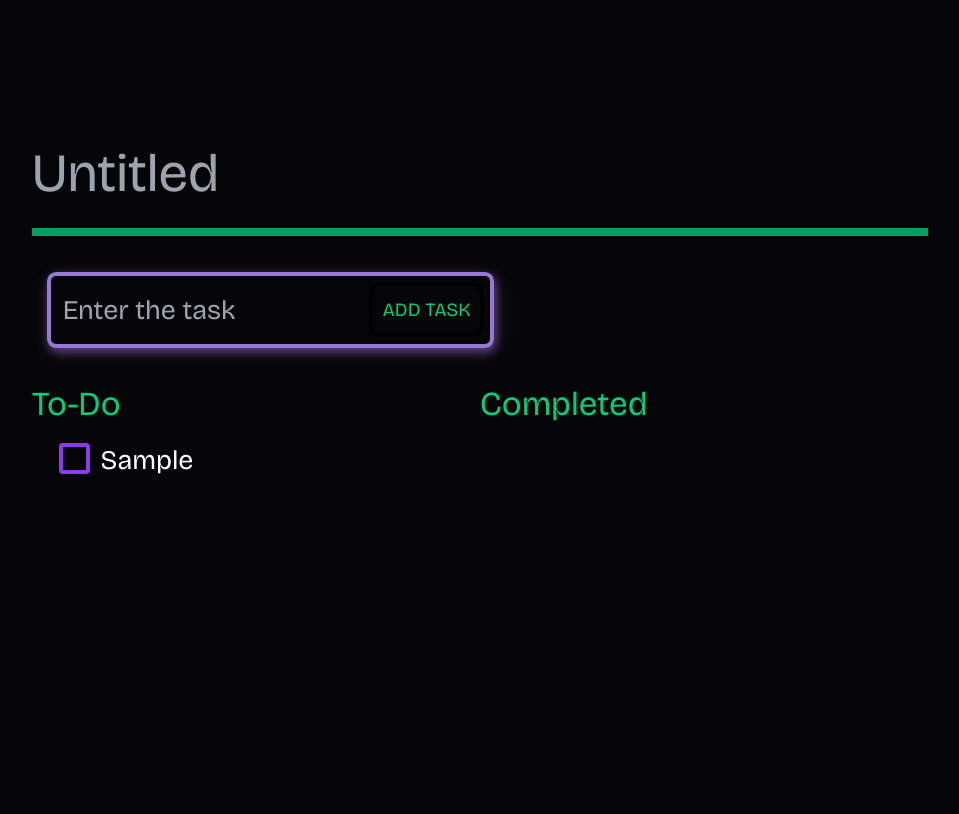
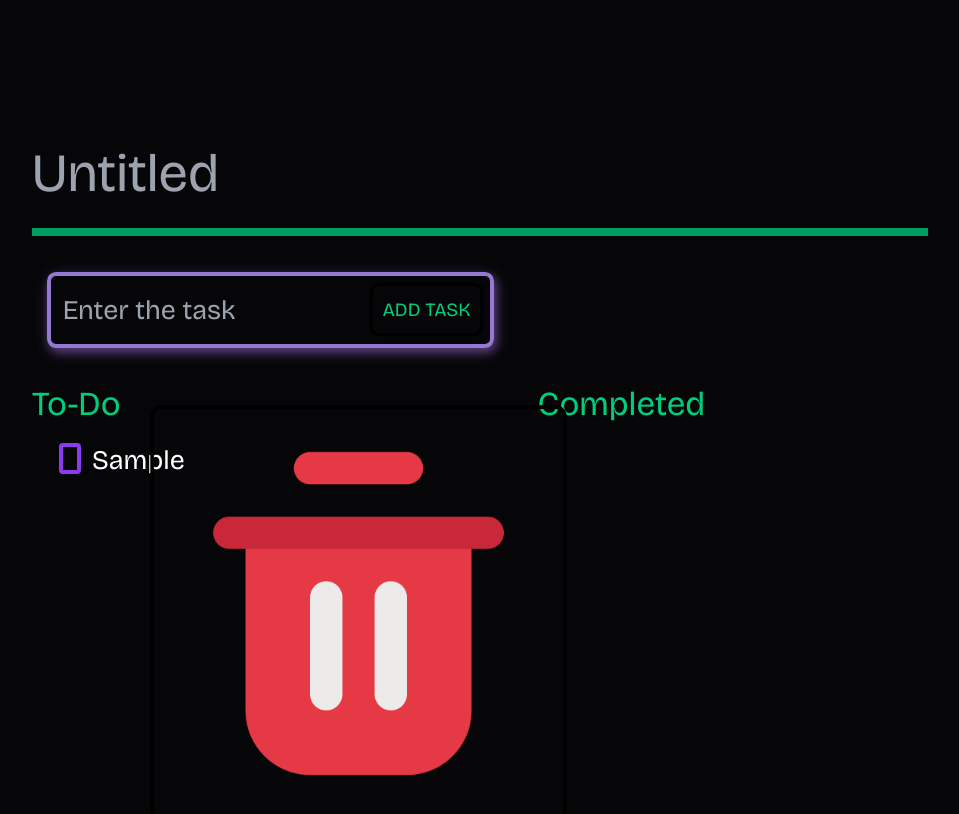
Before and after one commit to Vishesh0504/To-Do-List-React, a React (Create React App) app in the folder to-do/: page / in a window 1280 px wide. Both pictures are taken after typing "Sample" into the empty fields and a click on the button "ADD TASK". Shown: the top 814 px of the page, without its empty margins (237-1196 px from the left). Built offline with nearby package versions, Linux system fonts and the light colour scheme.

Commit message:
refactored the body.js component

```diff
--- a/to-do/src/App.js
+++ b/to-do/src/App.js
@@ -20,10 +20,12 @@ export default function App(){
         ...doing,
         {id:nextId++, task:input,done:false},
         ])
-        console.log(doing);
       }
+  }
 
-
+  function handleDelete(todoId){
+    setDoing(doing.filter(t => t.id !== todoId));
+    setCompleted(doing.filter(t => t.id !==todoId));
   }
 
   return(
--- a/to-do/src/body.js
+++ b/to-do/src/body.js
@@ -1,30 +1,50 @@
 import React,{useState} from 'react';
+import trash from "./trash.png";
+import edit from "./edit.png";
 import "./body.css";
+import "animate.css";
 
 export default function body({doing,completed,handleEdit,handleDelete}){
 	return(
 		<div className="container">
 			<div className="doing">
-				<h1> To-Do</h1>
+				<h1>To-Do</h1>
 				<ul>
-					{doing.map(task =>{
-						return(
-							<>
-								<li key={task.id} className="list">
-									<input
-									type="checkbox"
-									/>
-									{task.task}
-								</li>
-							</>
-							)
-
-					})}
+					{doing.map(task =>(
+							<li key={task.id} className="list">
+								<Task task={task} handleDelete ={handleDelete}/>
+							</li>
+					))}
 				</ul>
 			</div>
 			<div className="completed">
 				<h1>Completed</h1>
+				{
+					completed.map(task => {
+						<>
+							<li key={task.id} className="list">
+								<Task task={task}/>
+							</li>
+						</>
+					}
+			)
+		}
 			</div>
 		</div>
-		)
+);
+
+function Task({task}){
+	const [edit,setEditing]=useState(false);
+	return(
+		<>
+			<input
+			type="checkbox"
+			/>
+			{task.task}
+			<button>
+				<img src={trash}/>
+			</button>
+		</>
+	);
 }
+}
```
Also changed, not shown: to-do/src/edit.png (added), to-do/src/trash.png (added).
